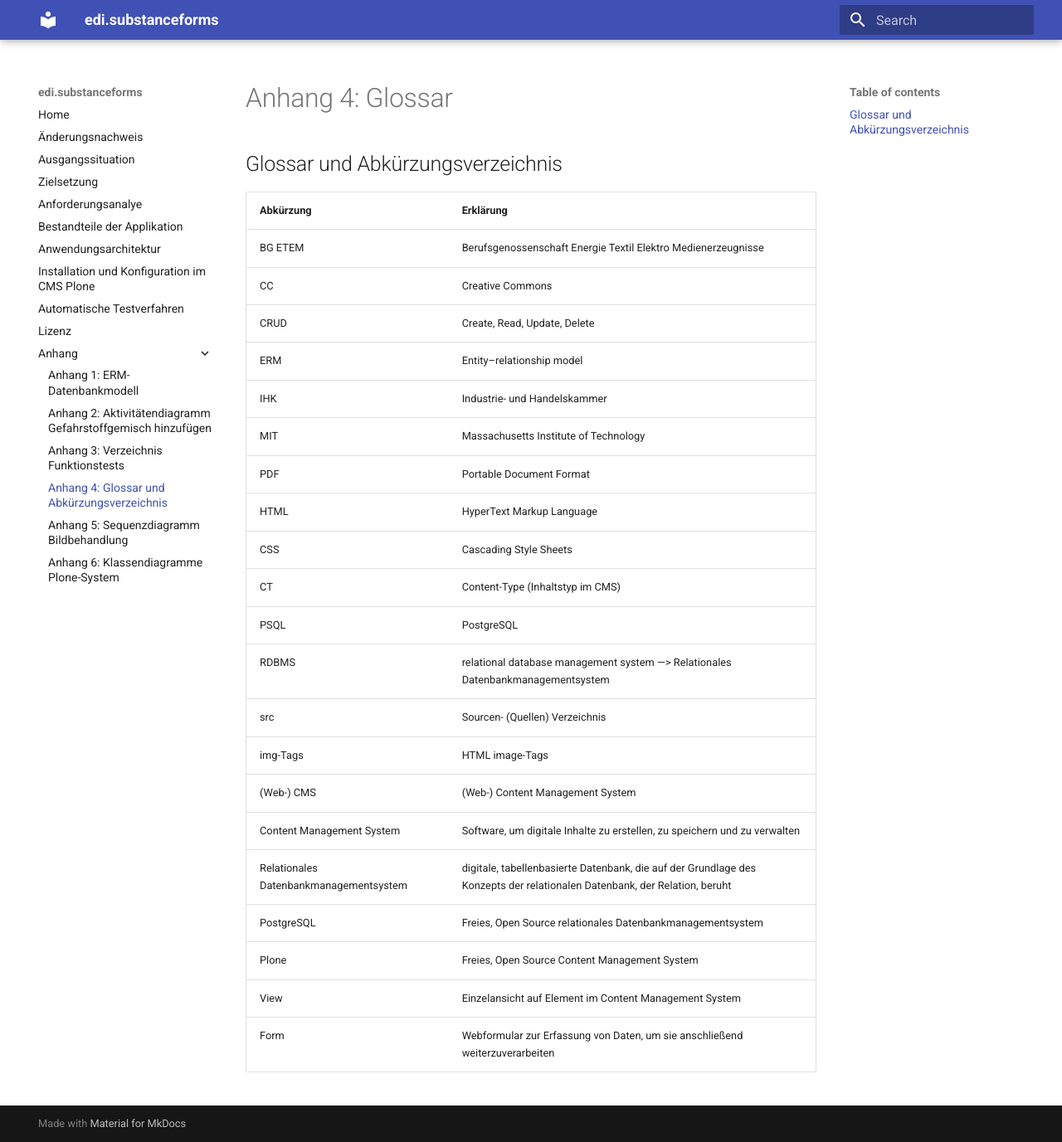
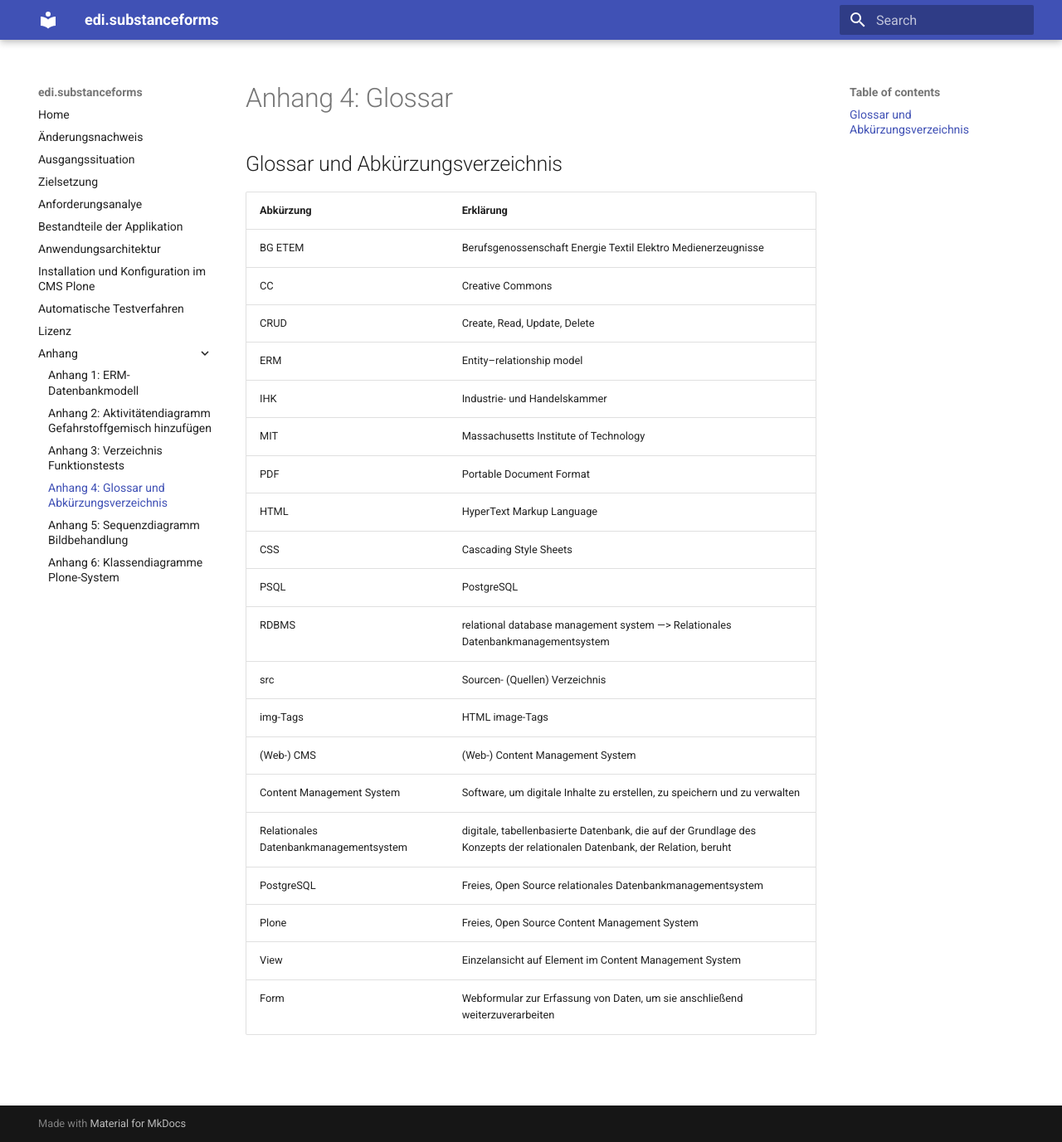
Before and after one commit to educorvi/edi.docTheSubstanceForms, an MkDocs documentation site: the page built from docs/anhang4.md, in a window 1280 px wide and 1377 px high. Shown: the whole window at 83% size. Built offline with MkDocs 1.6.1 and Material for MkDocs 9.7.7, drawn with Linux system fonts in a browser that asks for light colours.

Commit message:
Removing CT from Glossar to prevent adding a new page

```diff
--- a/docs/anhang4.md
+++ b/docs/anhang4.md
@@ -13,7 +13,6 @@
 | PDF        | Portable Document Format                                                        |
 | HTML       | HyperText Markup Language                                                       |
 | CSS        | Cascading Style Sheets                                                          |
-| CT         | Content-Type (Inhaltstyp im CMS)                                                |
 | PSQL       | PostgreSQL                                                                      |
 | RDBMS      | relational database management system —> Relationales Datenbankmanagementsystem |
 | src        | Sourcen- (Quellen) Verzeichnis                                                  |
```
